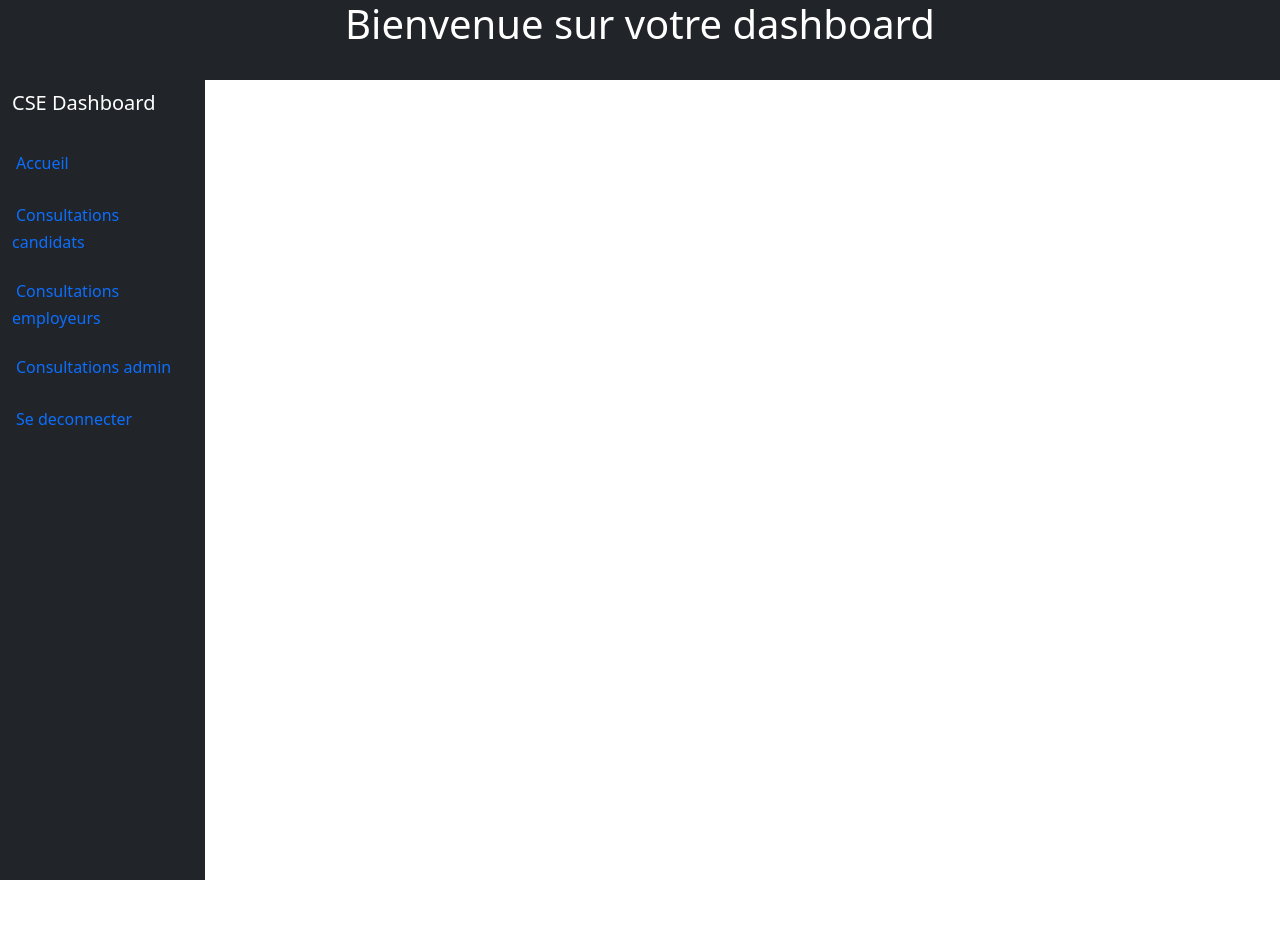
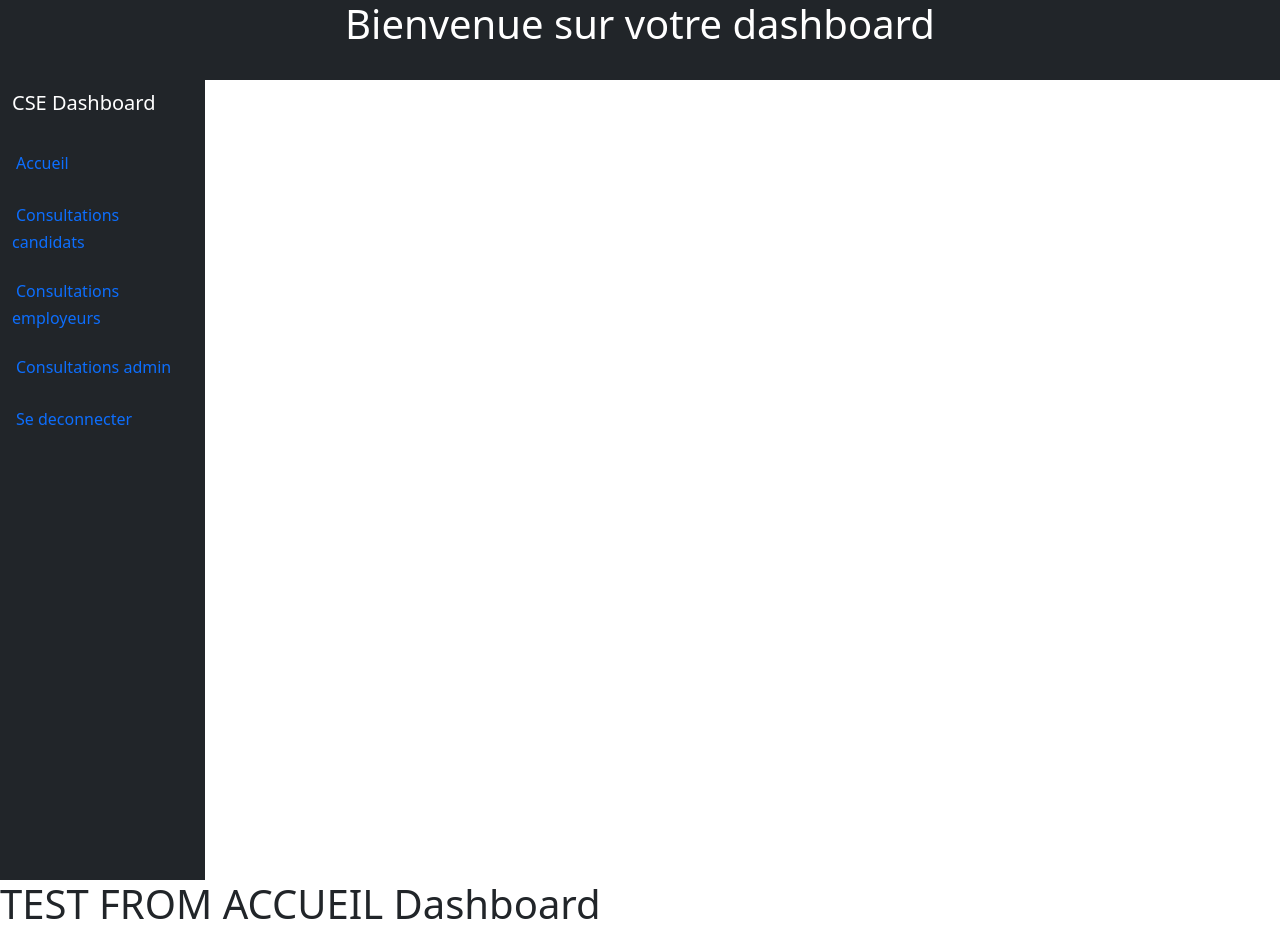
Before and after one commit to LeonardRingot/dashboard_front, a Next.js app: page /dashboard/dashboard in a window 1280 px wide. Before the commit the page ends 880 px from the top, so only its background shows below. Built offline with nearby package versions, Linux system fonts and the light colour scheme.

Commit message:
test text accueil dashboard

```diff
--- a/pages/dashboard/dashboard.js
+++ b/pages/dashboard/dashboard.js
@@ -54,6 +54,7 @@ function logout() {
      </Head>
      <Navbar   >
       </Navbar>
+      <h1>TEST FROM ACCUEIL Dashboard</h1>
       </>
     )
 }
```
